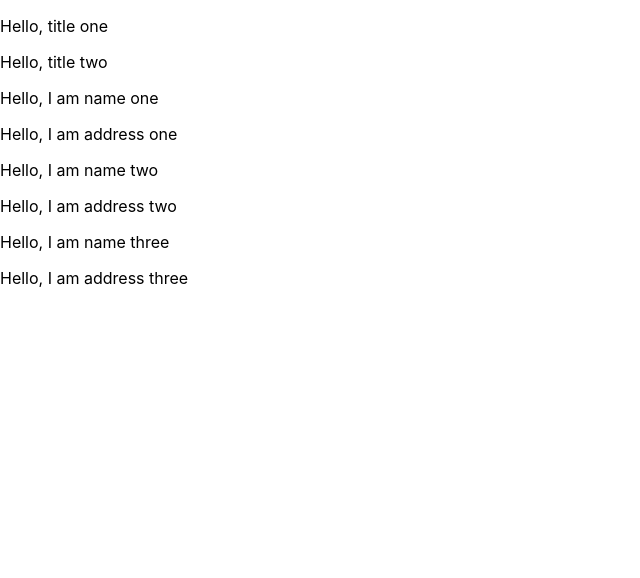
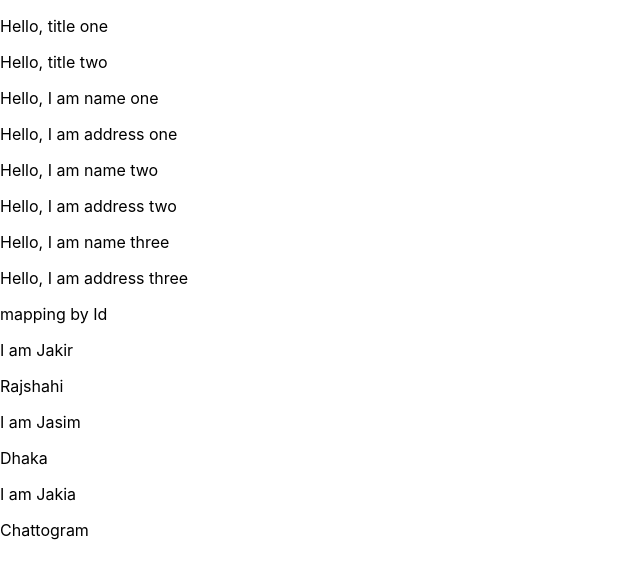
Before and after one commit to jakir-ruet/my-app, a React (Create React App) app: page / in a window 1280 px wide. Shown: the top 578 px of the page, without its empty margins (0-640 px from the left). Built offline with nearby package versions, Linux system fonts and the light colour scheme.

Commit message:
mapping with id done

```diff
--- a/src/app/App.js
+++ b/src/app/App.js
@@ -1,12 +1,14 @@
 import './App.css';
 import MyProps from '../container/props/MyProps';
 import MyMapping from '../container/mapping/MyMapping';
+import MappingById from '../container/mappingById/MappingById';
 
 function App() {
   return (
     <div className="App">
       <MyProps />
-      <MyMapping/>
+      <MyMapping />
+      <MappingById />
     </div>
   );
 }
--- /dev/null
+++ b/src/container/mappingById/MappingById.js
@@ -0,0 +1,10 @@
+import React from "react";
+
+import ListView from "./component/List";
+
+function MappingById() {
+   return (
+      <ListView />
+   )
+}
+export default MappingById;
--- /dev/null
+++ b/src/container/mappingById/component/List.js
@@ -0,0 +1,34 @@
+import React from "react";
+
+const Lists = [
+   {
+      name: 'I am Jakir',
+      address: 'Rajshahi'
+   },
+   {
+      name: 'I am Jasim',
+      address: 'Dhaka'
+   },
+   {
+      name: 'I am Jakia',
+      address: 'Chattogram'
+   },
+];
+
+const ListView = () => {
+   return (
+      <div>
+         <p>mapping by Id</p>
+         {Lists.map((List, index) => {
+            return (
+               <div key={index}>
+                  <p>{ List.name }</p>
+                  <p>{ List.address }</p>
+               </div>
+            )
+         })}
+      </div>
+   )
+}
+
+export default ListView;
```
Also changed, not shown: src/container/mapping-id/MappingId.js (deleted), src/container/mapping-id/component/CustomCard.js (deleted).
